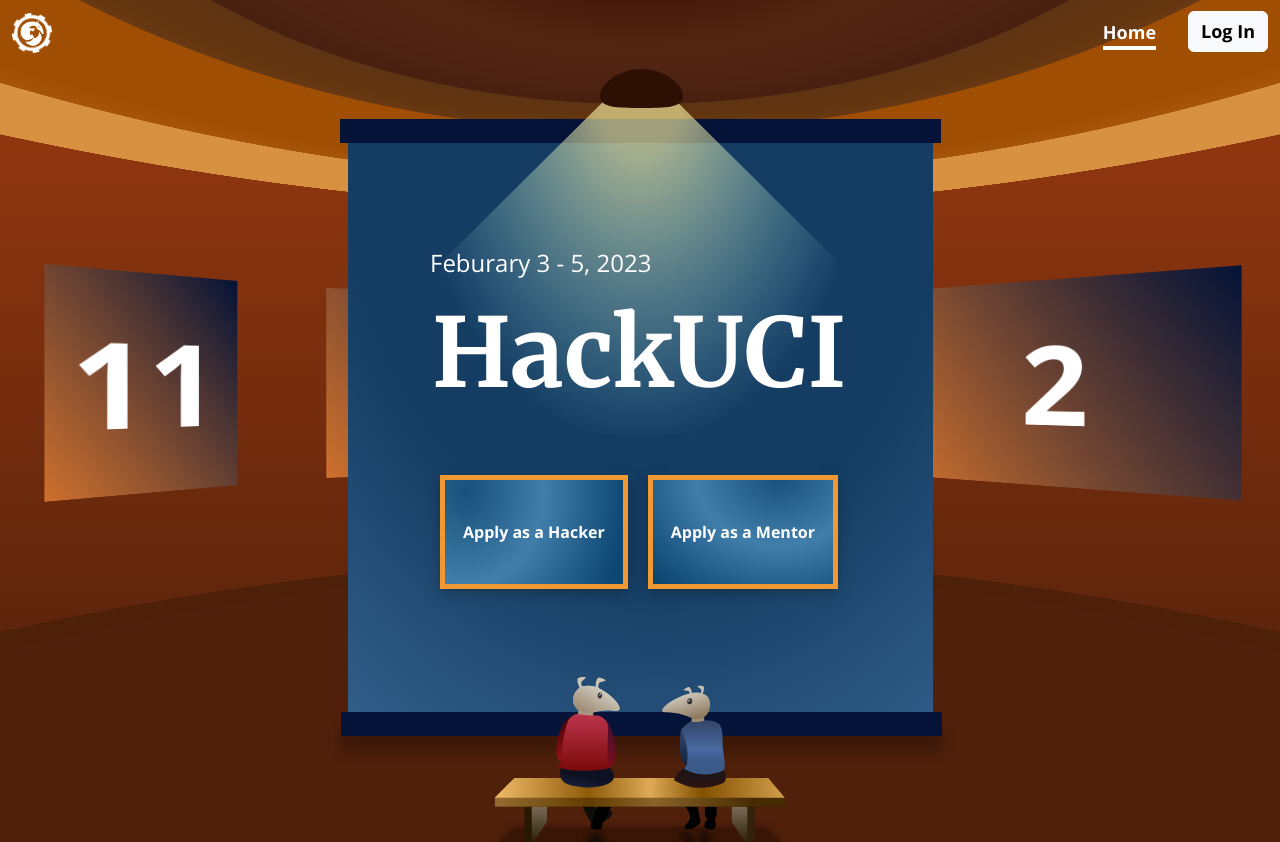
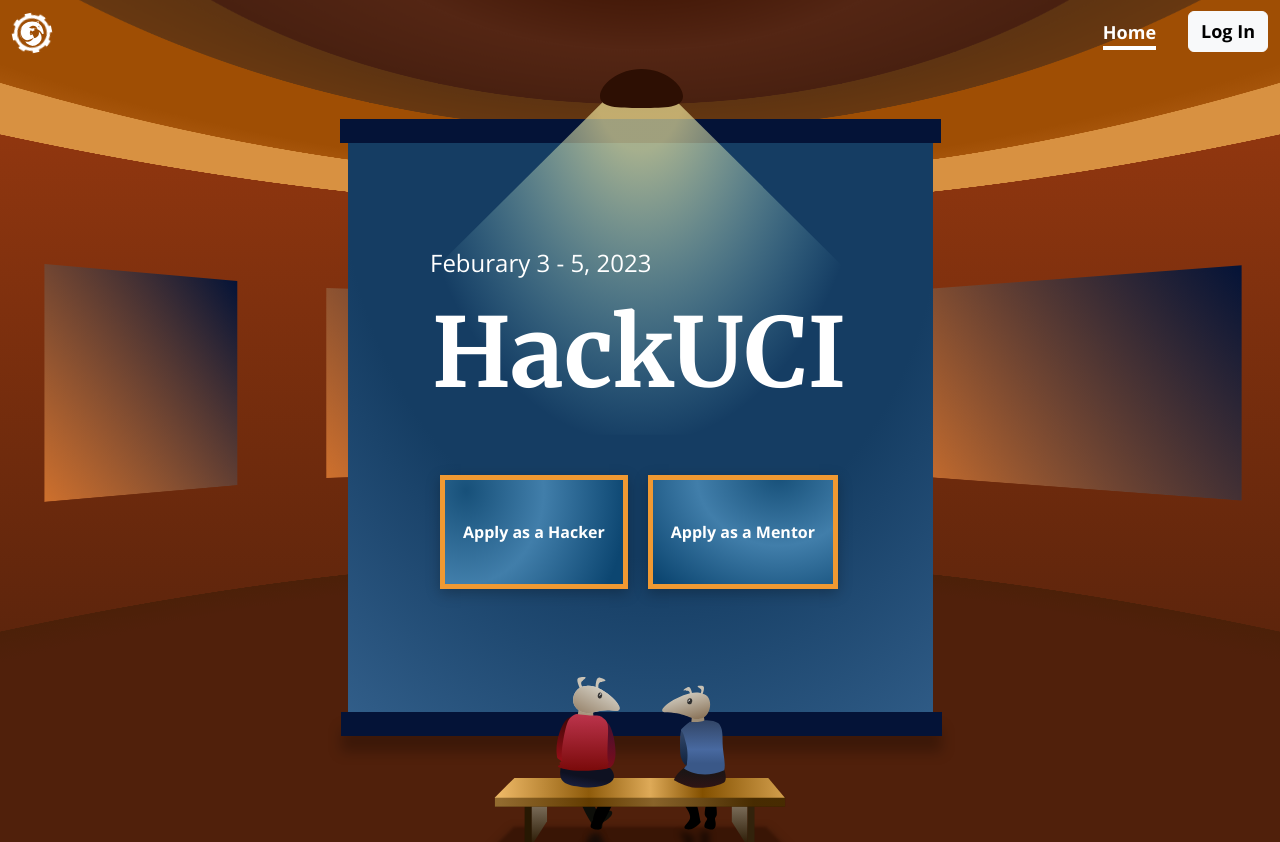
Before and after one commit to shadow0419/hack-website, a Next.js app: page / in a window 1280 px wide. Shown: the top 842 px of the page. Built offline with nearby package versions, Linux system fonts and the light colour scheme.

Commit message:
Updating height stylings

```diff
--- a/src/components/CarouselGallery/CarouselGallery.tsx
+++ b/src/components/CarouselGallery/CarouselGallery.tsx
@@ -16,9 +16,7 @@
 						<div
 							key={i}
 							className={[styles.painting, styles.paintingNumber].join(" ")}
-						>
-							{i + 1}
-						</div>
+						/>
 					))}
 			</div>
 		</div>
--- a/src/layouts/MuseumRoom.module.scss
+++ b/src/layouts/MuseumRoom.module.scss
@@ -13,6 +13,7 @@
 .museumRoom {
 	// start from top of page by excluding at least navbar height
 	margin-top: -66px;
+	overflow-x: hidden;
 
 	width: 100%;
 	$room-height: 60vh;
--- a/src/views/apply/Apply.module.scss
+++ b/src/views/apply/Apply.module.scss
@@ -9,6 +9,5 @@
 .apply {
 	padding: 2.5% 2.5%;
 	border-radius: 10px;
-	padding-top: 20px;
-	background-color: $white;
+	// padding-top: 20px;
 }
--- a/src/views/home/sections/Landing.module.scss
+++ b/src/views/home/sections/Landing.module.scss
@@ -1,7 +1,7 @@
-@import 'bootstrap/scss/_functions';
-@import 'bootstrap/scss/_variables';
-@import 'bootstrap/scss/mixins/_breakpoints';
-@import '/src/styles/hackuci-overrides.scss';
+@import "bootstrap/scss/_functions";
+@import "bootstrap/scss/_variables";
+@import "bootstrap/scss/mixins/_breakpoints";
+@import "/src/styles/hackuci-overrides.scss";
 @import "/src/styles/gallery-theme";
 
 .homeDate {
@@ -46,6 +46,7 @@
 	flex-direction: column;
 	align-items: center;
 	justify-content: center;
+	margin-bottom: 25vh;
 
 	.homeBenches {
 		position: absolute;
```
Lines whose indentation alone changed are shown as unchanged.
